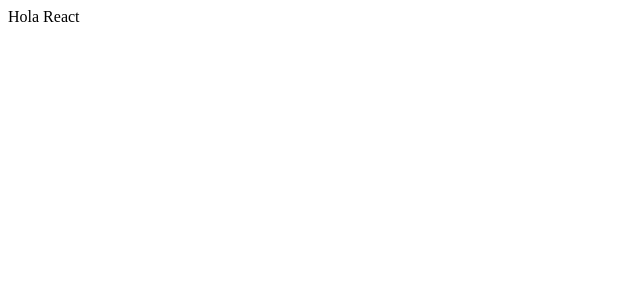
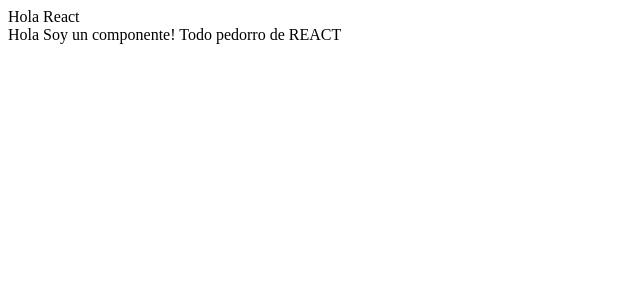
Before and after one commit to fcastaneda9725/Tienda-React, a React app: page / in a window 1280 px wide. Shown: the top 300 px of the page, without its empty margins (0-640 px from the left). Built offline with nearby package versions, Linux system fonts and the light colour scheme.

Commit message:
Configuración ya realizada con anterioridad, funciona

```diff
--- /dev/null
+++ b/componente1.jsx
@@ -0,0 +1,16 @@
+import React from 'react';
+
+class Componente1 extends React.Component {
+  constructor(){
+    super()
+  }
+  render(){
+    return(
+      <div>
+        <span> Hola Soy un componente! Todo pedorro de REACT </span>
+      </div>
+    )
+  }
+}
+
+export default Componente1;
--- a/index.html
+++ b/index.html
@@ -1,14 +1,17 @@
 <!DOCTYPE html>
-<html lang="en">
+<html lang="es">
 <head>
   <meta charset="UTF-8">
   <meta name="viewport" content="width=device-width, initial-scale=1.0">
   <meta http-equiv="X-UA-Compatible" content="ie=edge">
-  <title>Tienda React</title>
+  <title>Document</title>
 </head>
 <body>
 
-  <div id="app" class="container"></div>
+  <div id="app"></div>
+  <div id="componente"></div>
+
+  </div>
 <script src="index.js"></script>
 </body>
 </html>
--- a/main.js
+++ b/main.js
@@ -1,5 +1,8 @@
 import React from 'react';
 import ReactDOM from 'react-dom';
+
 import App from './App.jsx';
+import Componente1 from './componente1.jsx';
 
 ReactDOM.render(<App />, document.getElementById('app'));
+ReactDOM.render(<Componente1 />, document.getElementById('componente'));
```
Also changed, not shown: package.json (+6 -20 lines), 1 other file (tests, documents, lock files or other folders).
